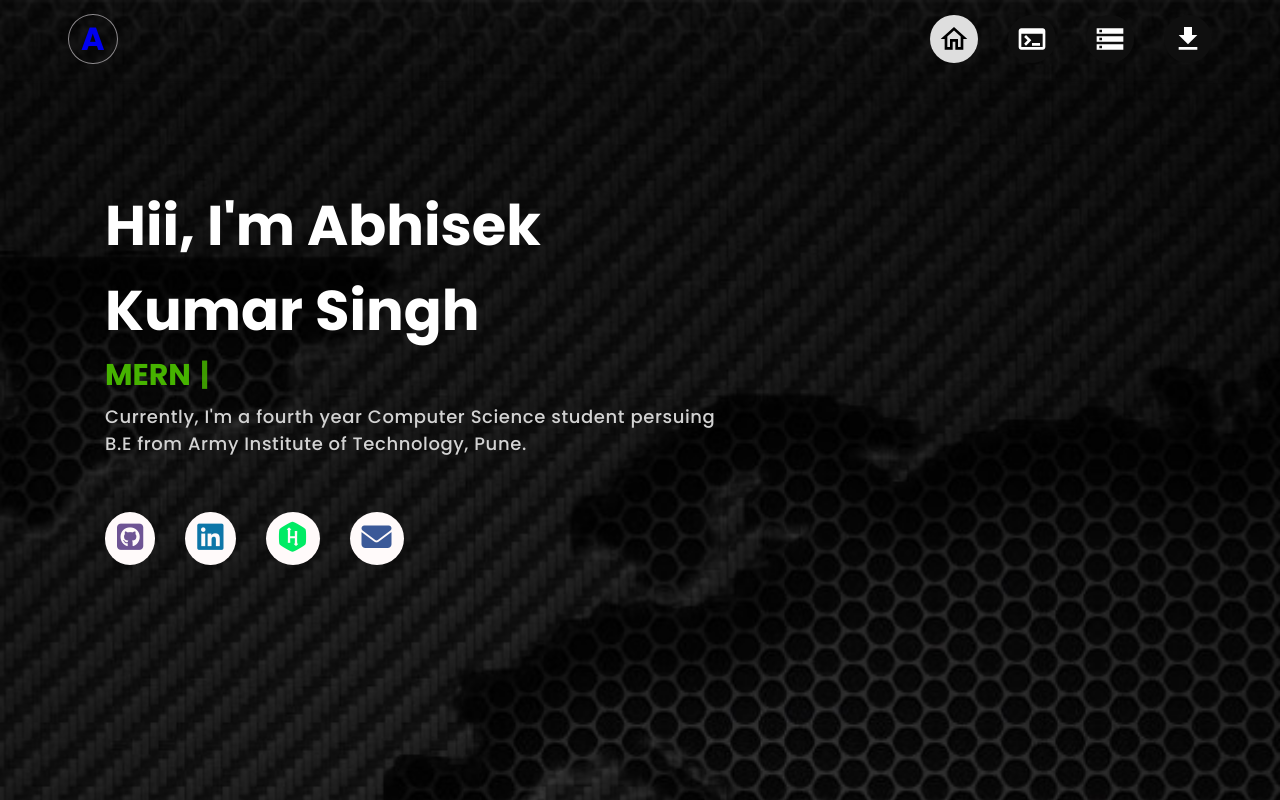
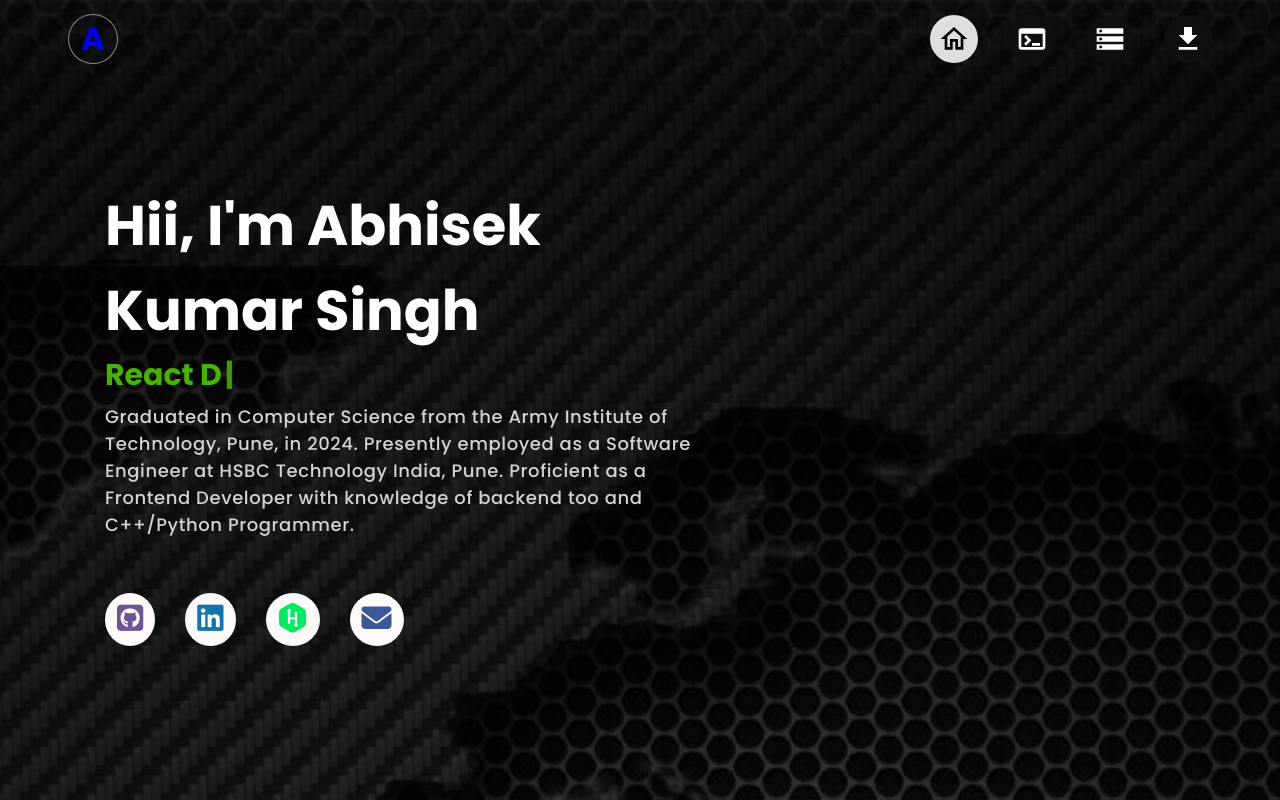
Before and after one commit to Denver04/Portfolio2, a React (Vite) app: page / in a window 1280 px wide. Shown: the top 800 px of the page. Built offline with nearby package versions, Linux system fonts and the light colour scheme.

Commit message:
front page changes

```diff
--- a/src/components/Body.jsx
+++ b/src/components/Body.jsx
@@ -10,7 +10,6 @@ import { PageWrapper } from "./PageWrapper/PageWrapper";
 import { Typewriter } from "react-simple-typewriter";
 
 function Body() {
-
   useEffect(() => {
     Aos.init({ duration: 1500 });
   }, []);
@@ -23,10 +22,7 @@ function Body() {
             <h3>Hii, I'm Abhisek Kumar Singh</h3>
             <span className="typewriter" style={{ fontWeight: "bold" }}>
               <Typewriter
-                words={[
-                  "MERN Developer",
-                  "C++ Programmer",
-                ]}
+                words={["React Developer", "C++ Programmer", "Loves Java"]}
                 loop={false}
                 cursor
                 cursorStyle="|"
@@ -36,8 +32,10 @@ function Body() {
               />
             </span>
             <p>
-              Currently, I'm a fourth year Computer Science student persuing B.E
-              from Army Institute of Technology, Pune.
+              Graduated in Computer Science from the Army Institute of
+              Technology, Pune, in 2024. Presently employed as a Software
+              Engineer at HSBC Technology India, Pune. Proficient as a
+              Frontend Developer with knowledge of backend too and C++/Python Programmer.
             </p>
             <div className="icons">
               <div className="tooltip">
```
